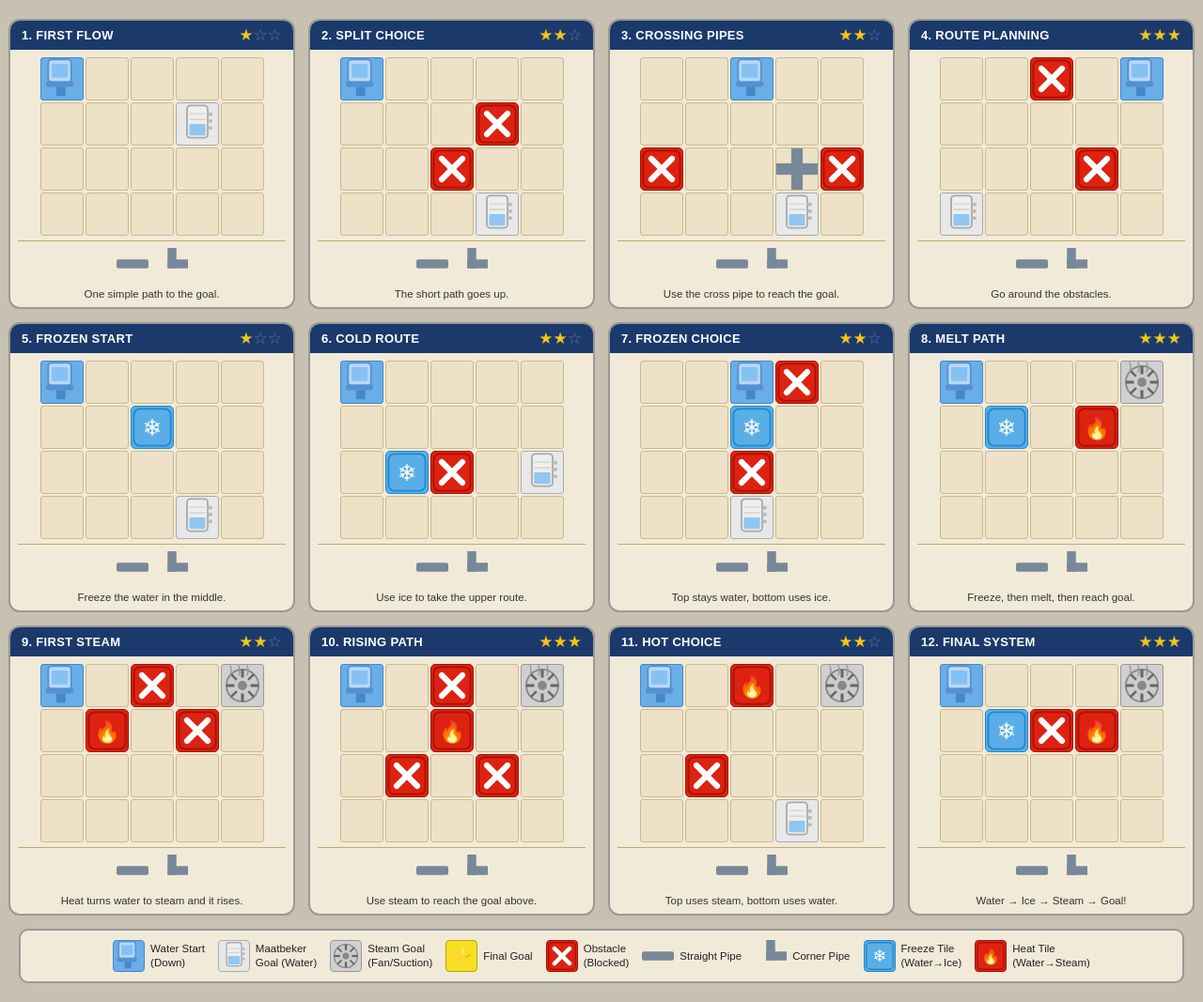
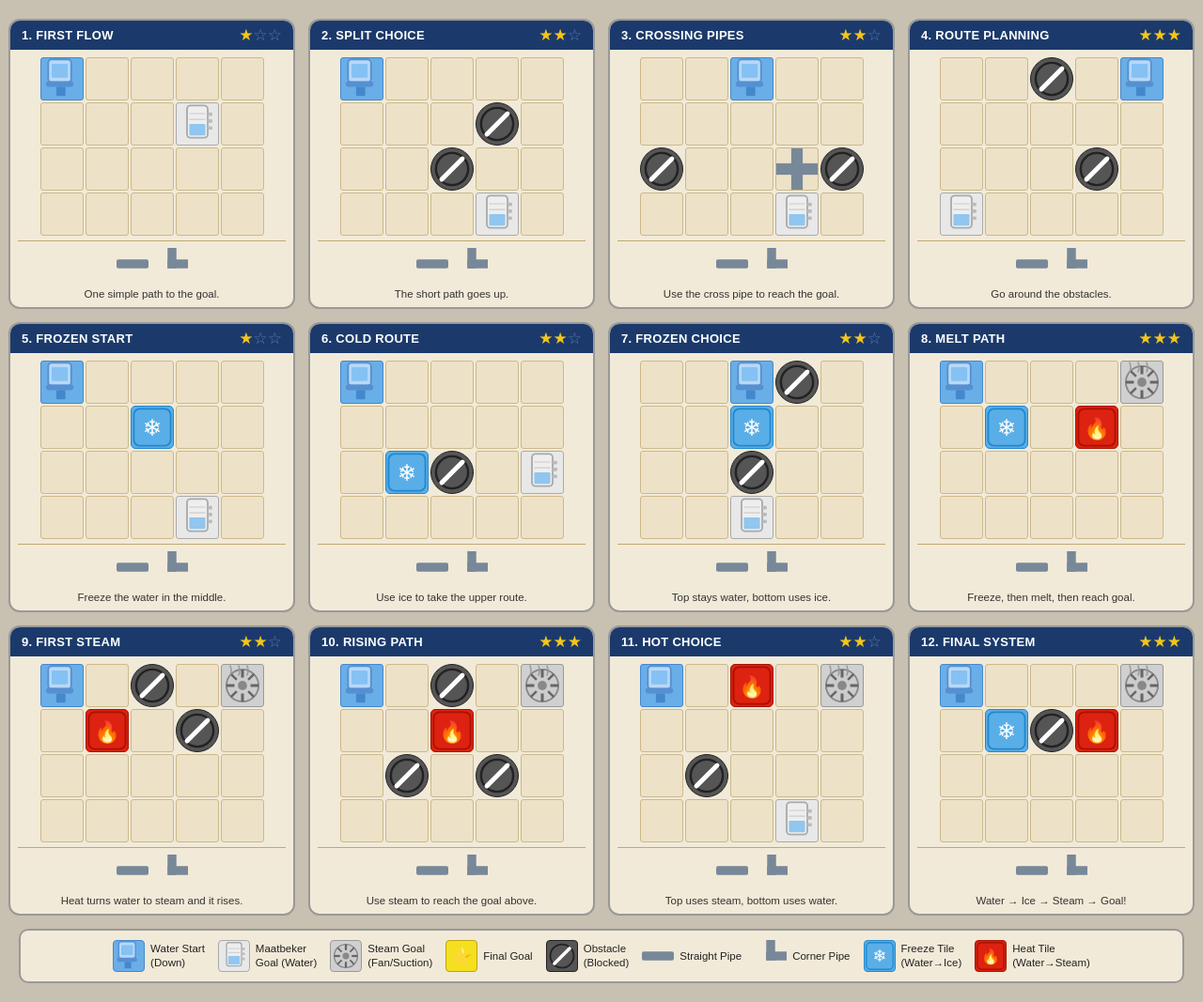
Before and after one commit to Mary-any/water-waker-levels, a plain HTML site: page index.html in a window 1280 px wide. Shown: the whole page at 94% size. Drawn offline with Linux system fonts and the light colour scheme.

Commit message:
Refactor obstacle design and update obstacle styling

```diff
--- a/app.js
+++ b/app.js
@@ -19,11 +19,11 @@ function goal(){
   </svg>`;
 }
 
+
 function obs(){
   return `<svg viewBox="0 0 36 36">
-    <rect x="2" y="2" width="32" height="32" rx="5" fill="#dd2211" stroke="#aa1100" stroke-width="1.5"/>
-    <line x1="9" y1="9" x2="27" y2="27" stroke="white" stroke-width="5" stroke-linecap="round"/>
-    <line x1="27" y1="9" x2="9" y2="27" stroke="white" stroke-width="5" stroke-linecap="round"/>
+    <circle cx="18" cy="18" r="14" fill="#555555" stroke="#222222" stroke-width="2"/>
+    <line x1="9" y1="27" x2="27" y2="9" stroke="white" stroke-width="4" stroke-linecap="round"/>
   </svg>`;
 }
 
@@ -237,7 +237,7 @@ document.getElementById('legend').innerHTML = `
   </div>
 
   <div class="li">
-    <div class="lic" style="background:#dd2211;border-color:#aa1100">${obs()}</div>
+    <div class="lic" style="background:#555;border-color:#222">${obs()}</div>
     <span>Obstacle<br>(Blocked)</span>
   </div>
 
--- a/style.css
+++ b/style.css
@@ -62,7 +62,7 @@ body { background: #c8c0b0; font-family: Arial, sans-serif; padding: 20px; }
 
 .c-src { background:#6aaee8; border-color:#4488cc; }
 .c-goal { background:#e8e8e8; border-color:#aaa; }
-.c-obs { background:#dd2211; border-color:#aa1100; border-radius:5px; }
+.c-obs { background:#555555; border-color:#222222; border-radius:50%; }
 .c-freeze { background:#5aaee8; border-color:#2288cc; border-radius:5px; }
 .c-heat { background:#dd2211; border-color:#aa1100; border-radius:5px; }
 .c-steam { background:#d0d0d0; border-color:#999; position:relative; }
```
